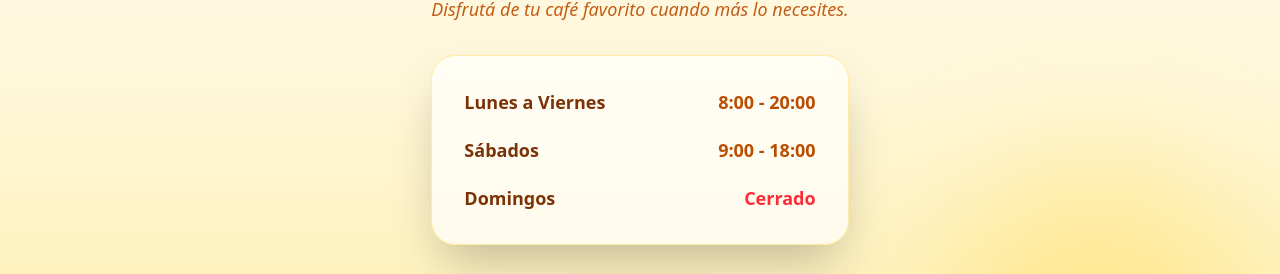
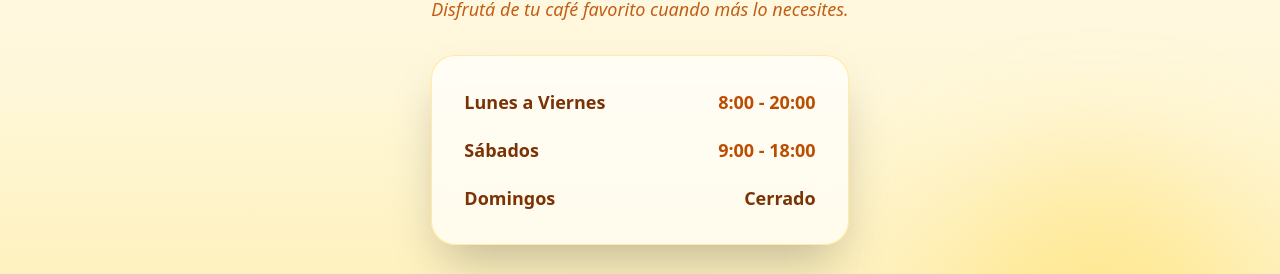
Before and after one commit to ArianneAlonso/tlp-arquitectura-monolitica, a React (Vite) app in the folder cafeApp/: page / in a window 1280 px wide. Shown: the part 2711-2985 px from the top of the page. Built offline with nearby package versions, Linux system fonts and the light colour scheme.

Commit message:
hice correcciones

```diff
--- a/cafeApp/src/components/Sections/horarios.jsx
+++ b/cafeApp/src/components/Sections/horarios.jsx
@@ -65,7 +65,7 @@
             </li>
             <li className="flex items-center justify-between text-amber-900">
               <span className="font-semibold">Domingos</span>
-              <span className="font-bold text-red-500">Cerrado</span>
+              <span className="font-semibold">Cerrado</span>
             </li>
           </ul>
         </motion.div>
```
